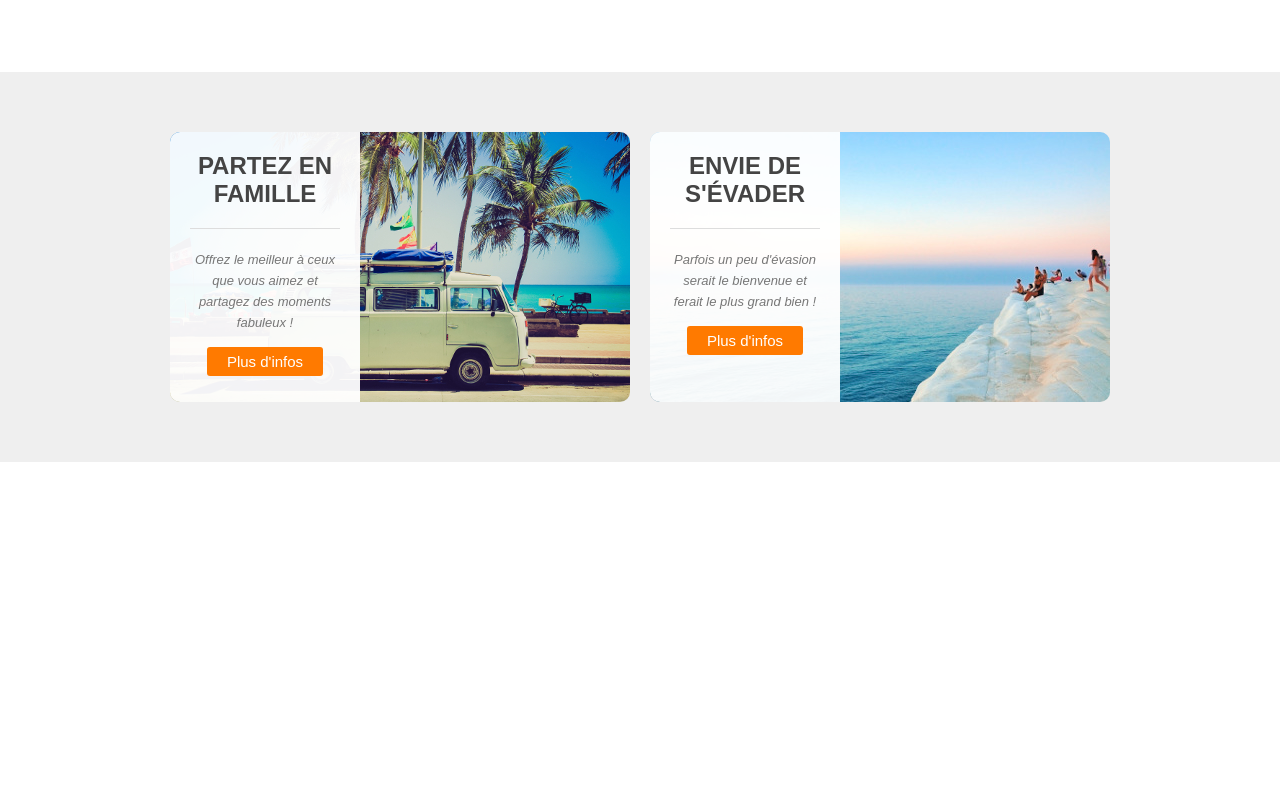
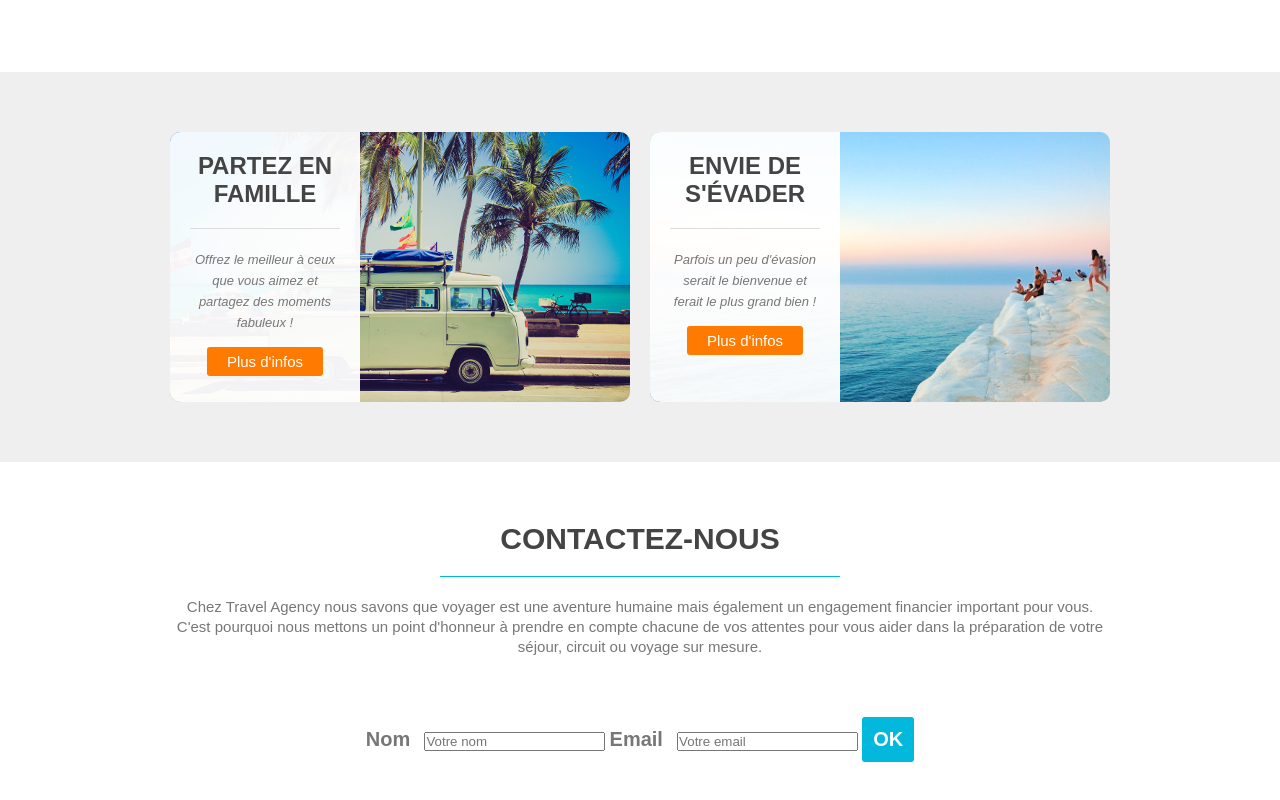
Before and after one commit to gregchapauli/Site-de-voyage, a plain HTML site: page index.html in a window 1280 px wide. Shown: the part 1076-1876 px from the top of the page. Before the commit the page ends 1538 px from the top, so only its background shows below. Drawn offline with Linux system fonts and the light colour scheme.

Commit message:
Section "contact" complete

```diff
--- a/index.html
+++ b/index.html
@@ -68,13 +68,20 @@
                     </div>
                 </article>
                 <div class="clear"></div>
-
             </div>
         </section>
 
-        <section id="Contact">
+        <section id="contact">
             <div class="wrapper">
-
+                <h3>Contactez-nous</h3>
+                <p>Chez Travel Agency nous savons que voyager est une aventure humaine mais également un engagement financier important pour vous. C'est pourquoi nous mettons un point d'honneur à prendre en compte chacune de vos attentes pour vous aider dans la préparation de votre séjour, circuit ou voyage sur mesure.</p>
+                <form>
+                    <label for="Name">Nom</label>
+                    <input type="text" id="Name" placeholder="Votre nom">
+                    <label for="email">Email</label>
+                    <input type="text" id="email" placeholder="Votre email">
+                    <input type="submit" value="OK" class="button-3">
+                </form>
             </div>
         </section>
 
--- a/styles.css
+++ b/styles.css
@@ -12,23 +12,30 @@ body
     font-size: 15px;
 }
 
+h1,h2,h3,h4
+{
+    color: #444;
+}
+
 h1
 {
     font-family: 'Crete Round';
     font-size: 45px;
-    color:#444 ;
 }
 
 h2
 {
-    color: #444;
     font-size: 55px;
+}
+
+h3
+{
+    font-size: 30px;
 }
 
 h4
 {
     font-size: 24px;
-    color: #444;
 }
 
 p
@@ -240,3 +247,59 @@ article h4
     color: #fff;
     background-color: #02b8dd;
 }
+
+/* CONTACT */
+
+#contact
+{
+    padding: 60px 0;
+    text-align: center;
+}
+
+#contact h3
+{
+    width: 400px;
+    text-transform: uppercase;
+    margin: 0 auto 20px auto;
+    border-bottom: 1px solid #02b8dd;
+    padding-bottom: 20px;
+}
+
+form
+{
+    margin: 60px 0 20px 0;
+}
+
+label
+{
+    font-weight: bold;
+    font-size: 20px;
+    margin-right: 10px;
+    color: #777;
+}
+
+input [type="text"]
+{
+    padding: 10px;
+    font-size: 20px;
+    margin-right: 20px;
+    border: 2px solid #ddd;
+    border-radius: 3px;
+}
+
+.button-3
+{
+    color:#fff;
+    font-size: 20px;
+    font-weight: bold;
+    padding: 11px;
+    background-color: #02b8dd;
+    border-style: none;
+    border-radius: 3px;
+}
+
+.button-3:hover
+{
+    color:#fff;
+    background-color: #444;
+}
```
